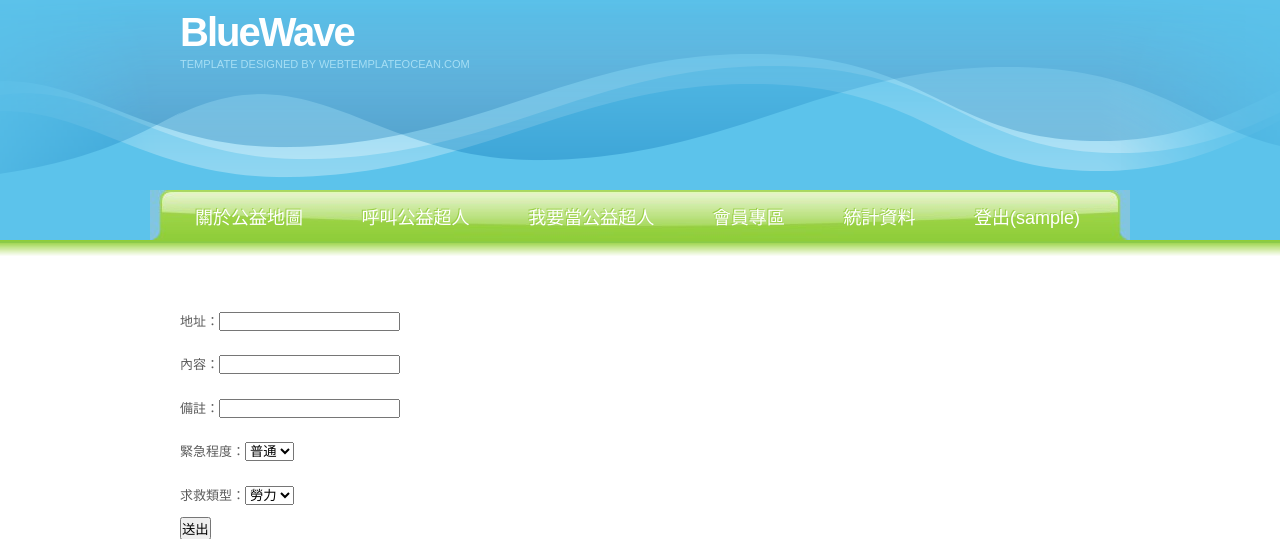
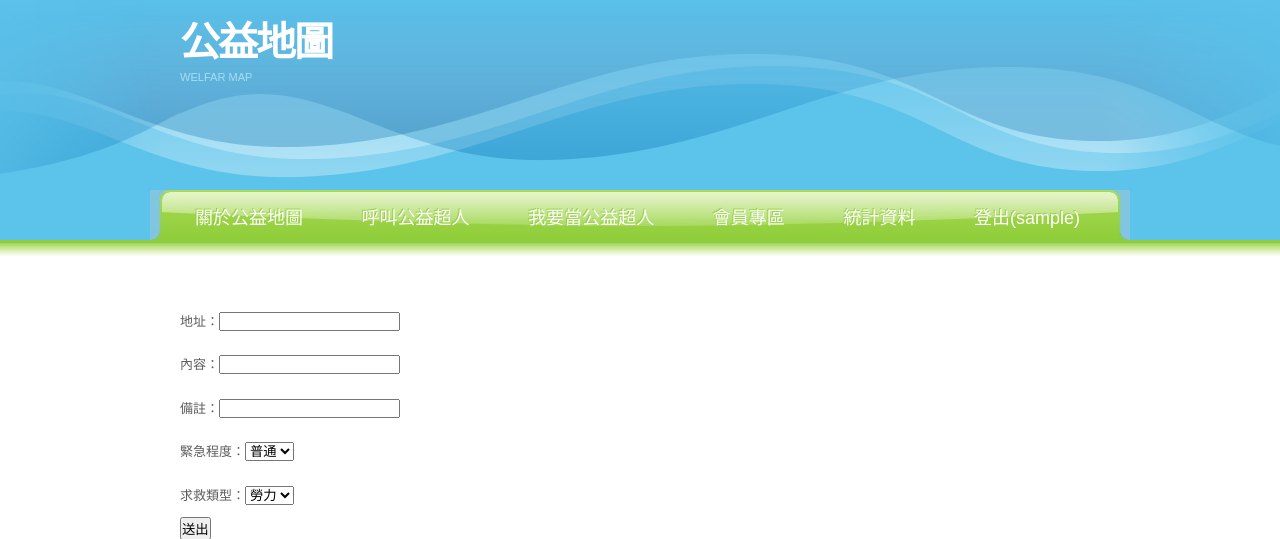
Before and after one commit to kevin3344/welfareMap, a Django app: page /welfare/ in a window 1280 px wide. Shown: the top 539 px of the page. Run offline with Django 3.2, Linux system fonts and the light colour scheme; the visitor is signed in with stand-in values (Sample User, id 1); some libraries are stand-ins or nearby versions.

Commit message:
add header word

```diff
--- a/welfareMap/main/templates/main/main.html
+++ b/welfareMap/main/templates/main/main.html
@@ -7,8 +7,8 @@
 <body>
 <div id="header"><div id="header2">
           <div id="logo">
-              <h1><a href="#">BlueWave</a></h1>
-              <p id="subtitle">Template designed by WebTemplateOcean.com</p>
+              <h1><a href="/">公益地圖</a></h1>
+              <p id="subtitle">welfar map </p>
           </div>
 	<div id="menu">
 				<ul>
--- a/welfareMap/welfare/templates/welfare/welfare.html
+++ b/welfareMap/welfare/templates/welfare/welfare.html
@@ -36,7 +36,7 @@ var lng = '{{welfare.lng}}';
 
   //設定地圖參數
   var mapOptions = {
-      zoom: 8, //初始放大倍數
+      zoom: 16, //初始放大倍數
       center: center, //中心點所在位置
       mapTypeId: google.maps.MapTypeId.ROADMAP //正常2D道路模式
   };
```
